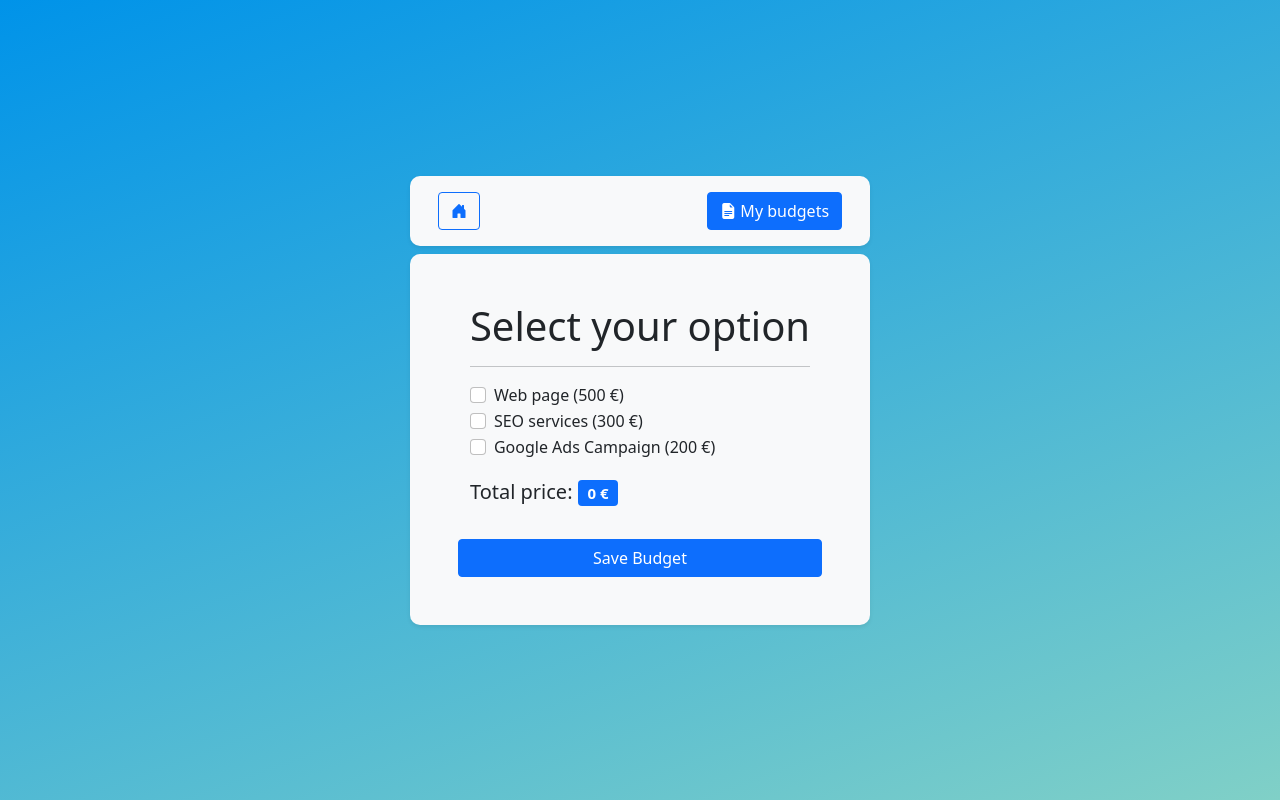
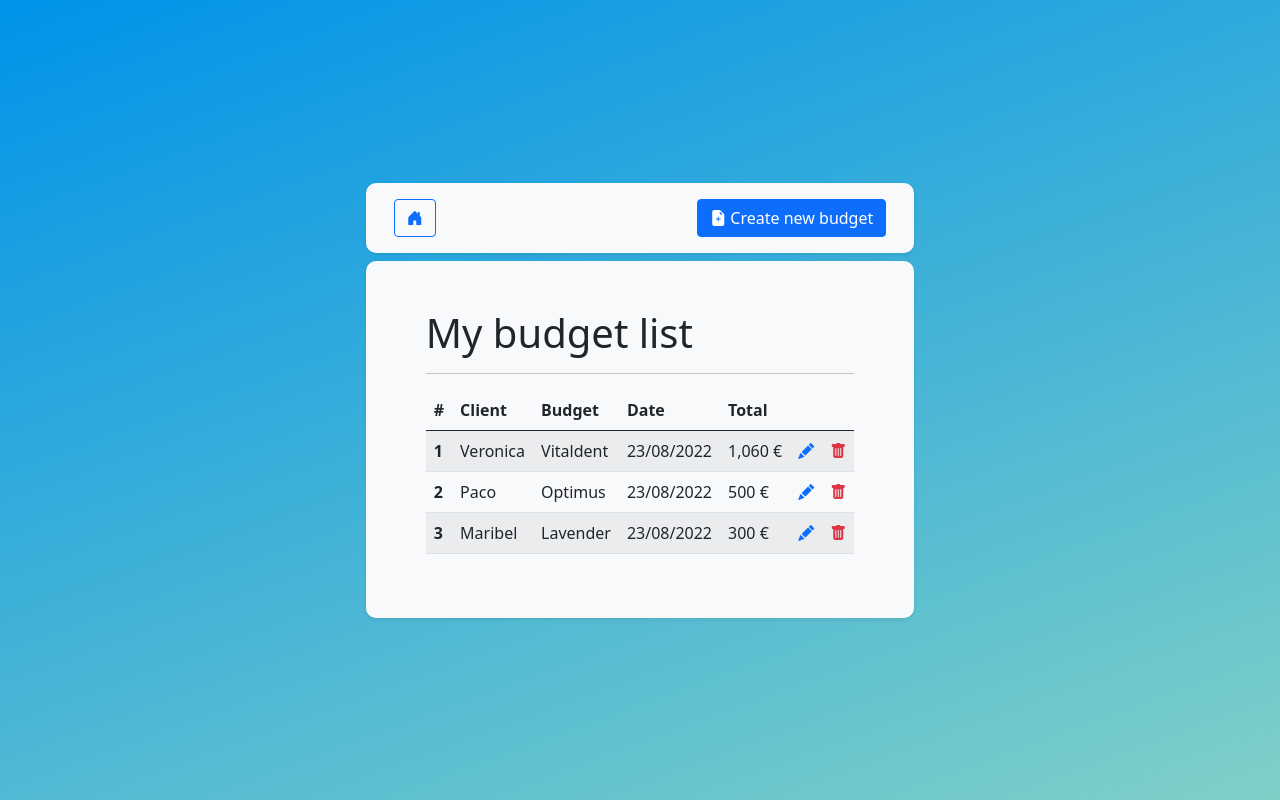
Before and after one commit to Juditsatu/sprint-7-budget, an Angular app: page /budget-list in a window 1280 px wide. Before the commit this address led to /home. Built offline with nearby package versions, Linux system fonts and the light colour scheme.

Commit message:
added budget list

```diff
--- a/src/app/app-routing.module.ts
+++ b/src/app/app-routing.module.ts
@@ -1,5 +1,6 @@
 import { NgModule } from '@angular/core';
 import { RouterModule, Routes } from '@angular/router';
+import { BudgetListComponent } from './budget/budget-list/budget-list.component';
 
 import { HomeComponent } from './budget/home/home.component';
 import { WelcomePageComponent } from './budget/welcome-page/welcome-page.component';
@@ -7,7 +8,8 @@ import { WelcomePageComponent } from './budget/welcome-page/welcome-page.compone
 const routes: Routes = [
   { path: 'welcome-page', component: WelcomePageComponent, pathMatch: 'full' },
   { path: 'home', component: HomeComponent },
-  { path: '**', redirectTo: 'home'}
+  { path: 'budget-list', component: BudgetListComponent },
+  { path: '**', redirectTo: 'welcome-page'}
 ];
 
 @NgModule({
--- /dev/null
+++ b/src/app/budget/budget-list/budget-list.component.html
@@ -0,0 +1,59 @@
+<div class="row bg-light shadow-sm p-3 mb-2" id="optionsBox">
+    <div class="col">
+      <button class="btn btn-outline-primary" routerLink="/welcome-page">
+        <i class="bi bi-house-door-fill"></i>
+      </button>
+
+      <button class="btn btn-primary ms-2 float-end" routerLink="/home">
+        <i class="bi bi-file-earmark-plus-fill"></i> Create new budget
+      </button>
+    </div>
+</div>
+
+<div class="row bg-light shadow-sm p-5" id="optionsBox">
+    <div class="col">
+        <h1>My budget list</h1>
+        <hr>
+        <table class="table table-striped ">
+            <thead>
+              <tr>
+                <th scope="col">#</th>
+                <th scope="col">Client</th>
+                <th scope="col">Budget</th>
+                <th scope="col">Date</th>
+                <th scope="col">Total</th>
+                <th scope="col"></th>
+                <th scope="col"></th>
+              </tr>
+            </thead>
+            <tbody>
+              <tr>
+                <th scope="row">1</th>
+                <td>Veronica</td>
+                <td>Vitaldent</td>
+                <td>23/08/2022</td>
+                <td>1,060 €</td>
+                <td><span type="button" class="text-primary bi bi-pencil-fill"></span></td>
+                <td><span type="button" class="text-danger bi bi-trash-fill"></span></td>
+              </tr>
+              <tr>
+                <th scope="row">2</th>
+                <td>Paco</td>
+                <td>Optimus</td>
+                <td>23/08/2022</td>
+                <td>500 €</td>
+                <td><span type="button" class="text-primary bi bi-pencil-fill"></span></td>
+                <td><span type="button" class="text-danger bi bi-trash-fill"></span></td>
+              </tr>
+              <tr>
+                <th scope="row">3</th>
+                <td>Maribel</td>
+                <td>Lavender</td>
+                <td>23/08/2022</td>
+                <td>300 €</td>
+                <td><span type="button" class="text-primary bi bi-pencil-fill"></span></td>
+                <td><span type="button" class="text-danger bi bi-trash-fill"></span></td>
+              </tr>
+            </tbody>
+          </table>
+  </div>
--- /dev/null
+++ b/src/app/budget/budget-list/budget-list.component.ts
@@ -0,0 +1,16 @@
+import { Component, OnInit } from '@angular/core';
+
+@Component({
+  selector: 'app-budget-list',
+  templateUrl: './budget-list.component.html',
+  styles: [
+  ]
+})
+export class BudgetListComponent implements OnInit {
+
+  constructor() { }
+
+  ngOnInit(): void {
+  }
+
+}
--- a/src/app/budget/budget.module.ts
+++ b/src/app/budget/budget.module.ts
@@ -7,6 +7,7 @@ import { PanelComponent } from './panel/panel.component';
 import { ModalComponent } from './modal/modal.component';
 import { WelcomePageComponent } from './welcome-page/welcome-page.component';
 import { RouterModule } from '@angular/router';
+import { BudgetListComponent } from './budget-list/budget-list.component';
 
 
 
@@ -15,7 +16,8 @@ import { RouterModule } from '@angular/router';
     HomeComponent,
     PanelComponent,
     ModalComponent,
-    WelcomePageComponent
+    WelcomePageComponent,
+    BudgetListComponent
   ],
   imports: [
     CommonModule,
--- a/src/app/budget/home/home.component.html
+++ b/src/app/budget/home/home.component.html
@@ -4,7 +4,7 @@
       <i class="bi bi-house-door-fill"></i>
     </button>
 
-    <button class="btn btn-primary float-end" routerLink="">
+    <button class="btn btn-primary float-end" routerLink="/budget-list">
       <i class="bi bi-file-earmark-text-fill"></i> My budgets
     </button>
   </div>
@@ -50,7 +50,13 @@
           </span>
         </p>
       </div>
+      <div class="pt-3">
+        <div class="mb-2">
 
+          <input type="text" class="form-control" placeholder="Budget name">
+        </div>
+        <input type="text" class="form-control" placeholder="Client name">
+      </div>
       <!-- submit -->
         <div class="row pt-3">
             <button class="btn btn-primary" type="submit">Save Budget</button>
```
